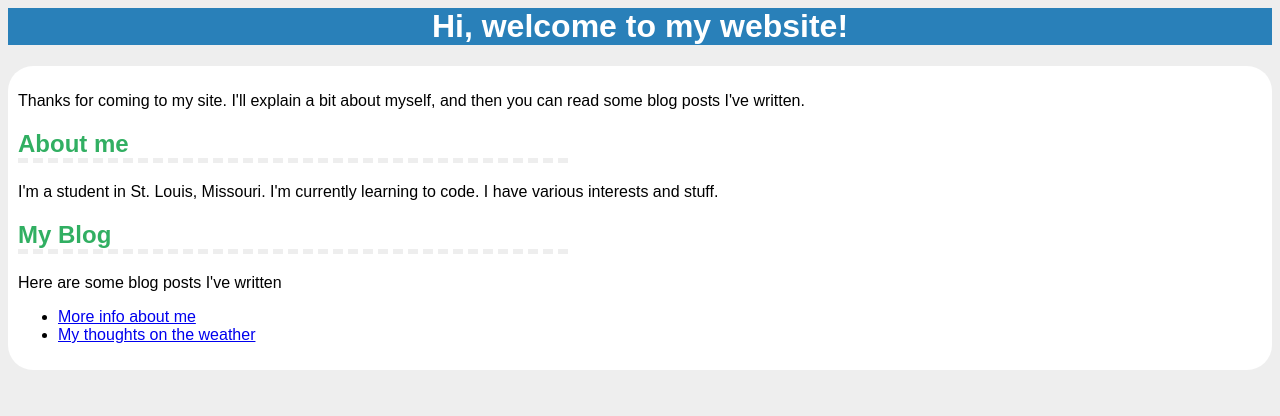
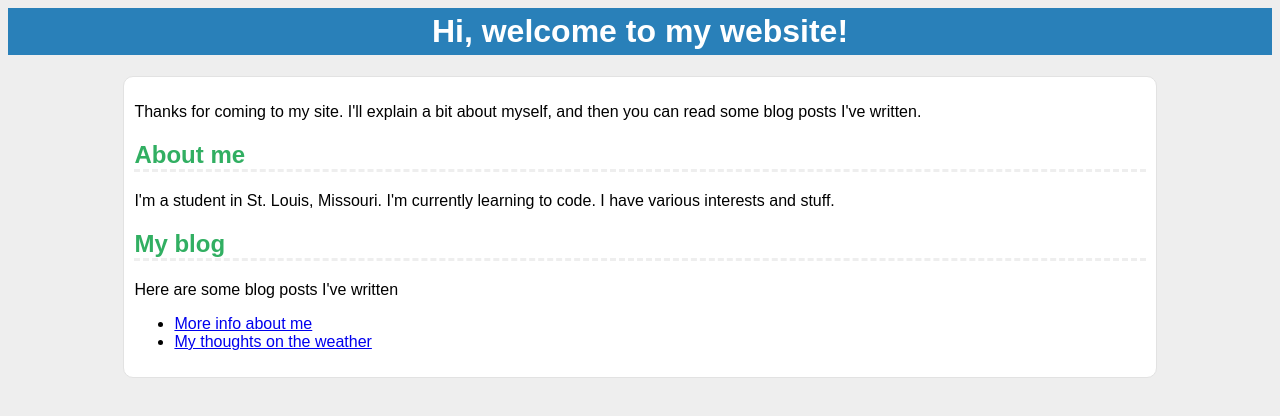
Before and after one commit to j3bronlam3s/Get-Busy-laCRM-2021, a PHP site: page / in a window 1280 px wide. Shown: the top 416 px of the page. Run offline with PHP 8.4, Linux system fonts and the light colour scheme.

Commit message:
Second Commit
Good except for dashes

```diff
--- a/index.html
+++ b/index.html
@@ -12,7 +12,7 @@
         <h2 class="horizontalDashedLine">About me</h2>
             <p>I'm a student in St. Louis, Missouri. I'm currently learning to code. I have various interests and stuff.</p>
 
-        <h2 class="horizontalDashedLine">My Blog</h2>
+        <h2 class="horizontalDashedLine">My blog</h2>
             <p>Here are some blog posts I've written</p>
                 <ul>
                     <li><a href = "moreInfo.html">More info about me</a></l>
--- a/style.css
+++ b/style.css
@@ -7,15 +7,19 @@ body{
     text-align: center;
     background-color: #2980B9;
     color: #FFFFFF;
+    padding: 5px;
 }
 #box{
     background-color: #FFFFFF;
-    border-radius: 25px;
+    border-radius: 10px;
     padding: 10px;
+    width: 80%;
+    margin: auto;
+    border: 1.5px solid #e2e2e2;
 }
 .horizontalDashedLine{
-    border-bottom: 5px dashed #EEEEEE;
-    width: 550px;
-    color: #31af62;
-    ;
+    border-bottom: 10px dashed #EEEEEE;
+    border-width: medium;
+    width: 100%;
+    color: #31AF62;
 }
```
